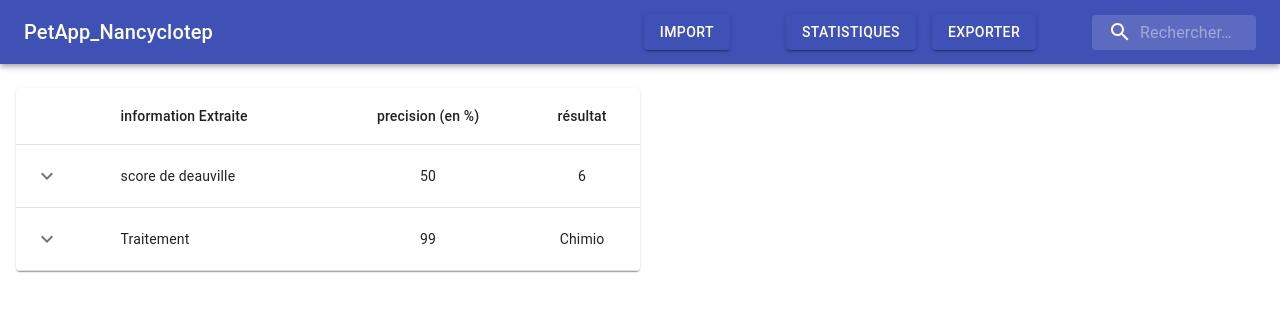
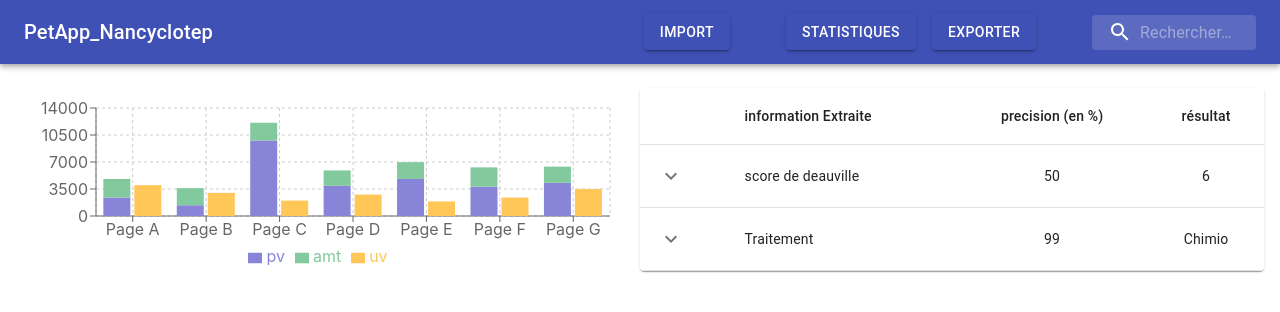
Before and after one commit to PierreEpron/pet, a React (Create React App) app in the folder platform/frontend/: page /pages2 in a window 1280 px wide. Shown: the top 312 px of the page. Built offline with nearby package versions, Linux system fonts and the light colour scheme.

Commit message:
add container & grid

```diff
--- a/platform/frontend/src/pages/Pages2.js
+++ b/platform/frontend/src/pages/Pages2.js
@@ -17,7 +17,7 @@ import KeyboardArrowUpIcon from '@material-ui/icons/KeyboardArrowUp';
 import Header from "../components/Header";
 import Container from "@material-ui/core/Container";
 import Grid from '@material-ui/core/Grid';
-
+import BarChart from "../components/Charts/BarChart"
 
 const useRowStyles = makeStyles({
   root: {
@@ -146,6 +146,9 @@ export default function CollapsibleTable() {
         <Container maxWidth="lg" className={classes.container}>
           <Grid container spacing={2}>
             <Grid xs={12} sm={6}>
+                <BarChart />
+            </Grid>
+            <Grid xs={12} sm={6}>
               <TableContainer component={Paper}>
                 <Table aria-label="collapsible table">
                   <TableHead>
```
Lines whose indentation alone changed are shown as unchanged.
